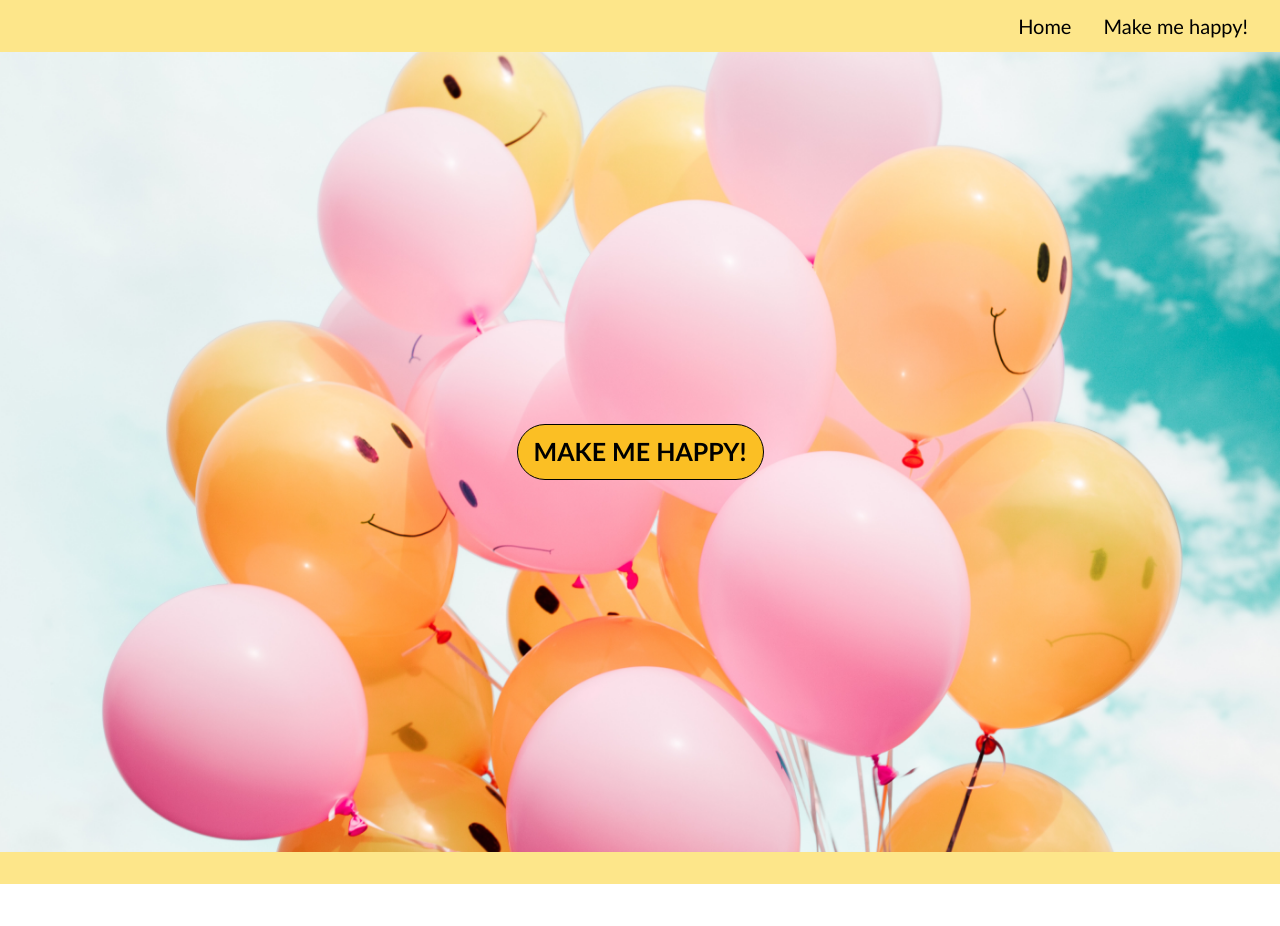
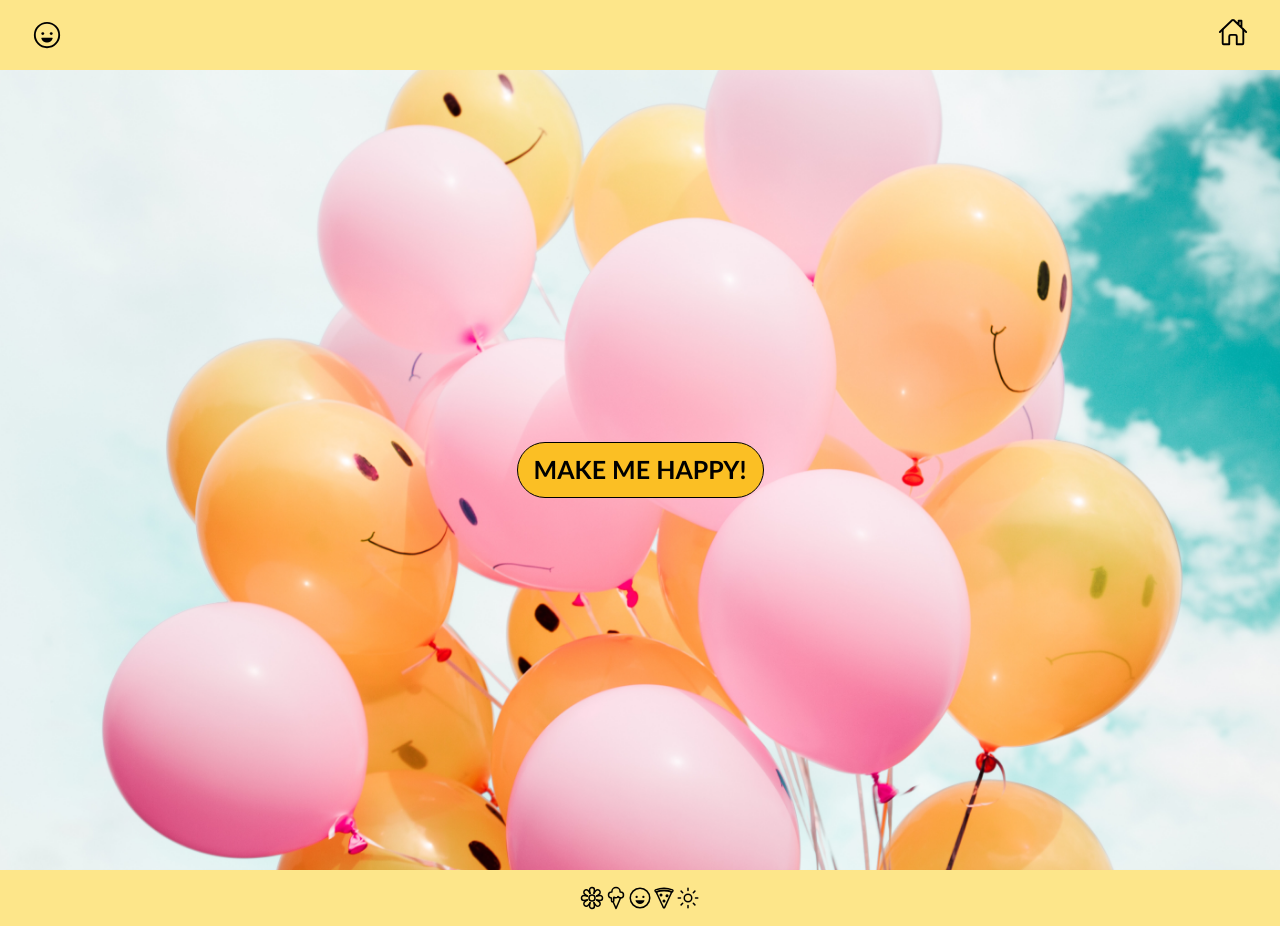
Before and after one commit to monicaclarelewis/positive-vibes, a React (Create React App) app: page / in a window 1280 px wide. Before the commit the page ends 884 px from the top, so only its background shows below. Built offline with nearby package versions, Linux system fonts and the light colour scheme; a web font is replaced by a local one.

Commit message:
navbar updated

```diff
--- a/src/components/Navbar.js
+++ b/src/components/Navbar.js
@@ -13,12 +13,8 @@ function Navbar() {
             <ion-icon name="happy-outline"></ion-icon>
           </span>
         </div>
-        <ul className="md:flex md:items-center md:pb-0 pb-12 md:static md:z-auto md:w-auto md:pl-0 pl-9">
-          <Link className="md:ml-8 text-xl navLink" to="/"> Home </Link>
-          <Link className="md:ml-8 text-xl navLink" to="/Main"> Make me happy! </Link>
-
-
-
+        <ul className="md:flex md:items-center md:static md:z-auto md:w-auto ">
+          <Link className="text-3xl navLink" to="/"> <ion-icon name="home-outline"></ion-icon> </Link>
         </ul>
       </div>
     </nav>
```
